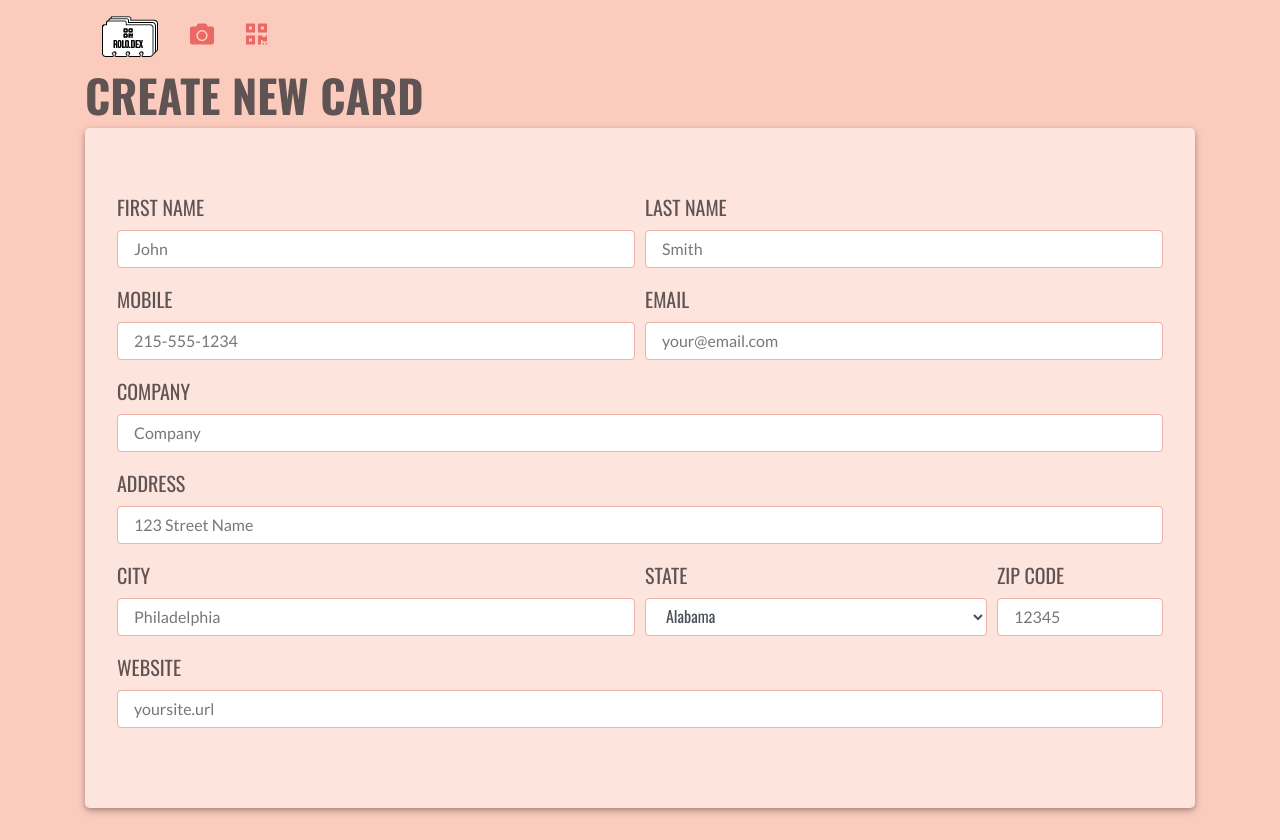
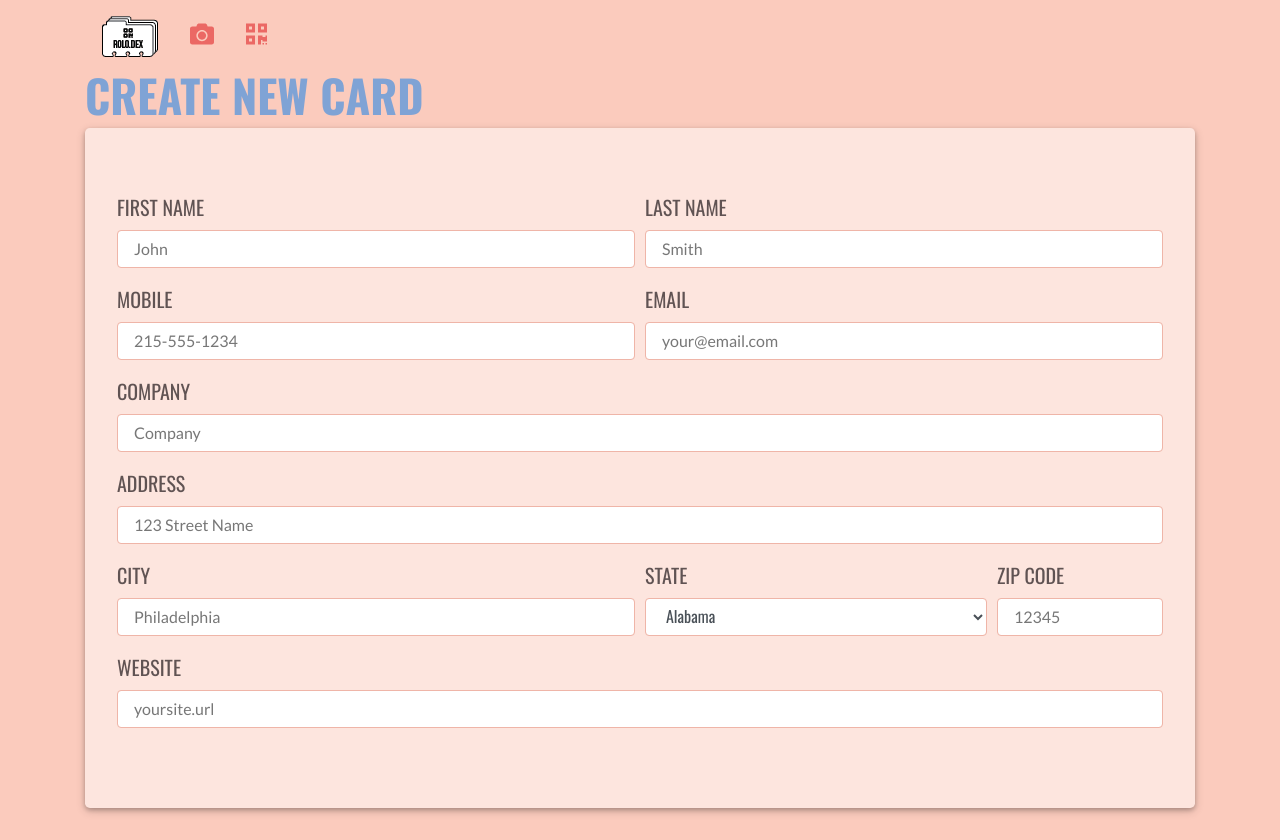
Before and after one commit to Sarfulah/Rolo.Dex, a React (Create React App) app in the folder client/: page /newCard in a window 1280 px wide. Built offline with nearby package versions, Linux system fonts and the light colour scheme; a web font is replaced by a local one.

Commit message:
colors linked with correct pages

```diff
--- a/client/src/pages/generate.js
+++ b/client/src/pages/generate.js
@@ -15,7 +15,7 @@ class Generate extends Component {
                 <Nav />
                 <div className="row">
                     <div className="col-md-12">
-                        <h1>CREATE NEW CARD</h1>
+                        <h1><span className="blue">CREATE NEW CARD</span></h1>
                     </div>
                 </div>
             <div>
--- a/client/src/pages/home.js
+++ b/client/src/pages/home.js
@@ -16,12 +16,12 @@ class Home extends Component {
                 <div className="jumbotron home">
                     <div className="row">
                         <div className="col-md-12 mb-5">
-                            <a href="/newCard"><Button className="btn btn-lg signupB ml-5 mr-5">CREATE NEW CARD</Button></a>
+                            <a href="/newCard"><Button className="btn btn-lg loginB ml-5 mr-5">CREATE NEW CARD</Button></a>
                         </div>
                     </div>
                     <div className="row">
                         <div className="col-md-12">
-                            <a href="/search"><Button className="btn btn-lg loginB ml-5 mr-5">SEARCH ROLO.DEX</Button></a>
+                            <a href="/search"><Button className="btn btn-lg signupB ml-5 mr-5">SEARCH ROLO.DEX</Button></a>
                         </div>
                     </div>
                 </div>
--- a/client/src/pages/loading.js
+++ b/client/src/pages/loading.js
@@ -119,7 +119,7 @@ class Rolodex extends Component {
                     <div className="modal-dialog" role="document">
                         <div className="modal-content">
                             <div className="modal-header">
-                                <h5 className="modal-title" id="exampleModalLabel">LOG IN</h5>
+                                <h5 className="modal-title" id="exampleModalLabel"><span className="blue">LOG IN</span></h5>
                                 <button type="button" className="close" data-dismiss="modal" aria-label="Close">
                                     <span aria-hidden="true">&times;</span>
                                 </button>
@@ -157,7 +157,7 @@ class Rolodex extends Component {
                     <div className="modal-dialog" role="document">
                         <div className="modal-content">
                             <div className="modal-header">
-                                <h5 className="modal-title" id="exampleModalLabel">SIGN UP</h5>
+                                <h5 className="modal-title" id="exampleModalLabel"><span className="green">SIGN UP</span></h5>
                                 <button type="button" className="close" data-dismiss="modal" aria-label="Close">
                                     <span aria-hidden="true">&times;</span>
                                 </button>
--- a/client/src/pages/search.js
+++ b/client/src/pages/search.js
@@ -15,7 +15,7 @@ class Search extends Component {
                 <Nav />
                 <div className="row">
                     <div className="col-md-12">
-                        <h1>SEARCH YOUR ROLO.DEX</h1>
+                        <h1><span className="green">SEARCH YOUR ROLO.DEX</span></h1>
                     </div>
                 </div>
                 <div className="row">
--- a/client/src/pages/style.css
+++ b/client/src/pages/style.css
@@ -69,4 +69,13 @@ border: 1px solid #EFB5A8;
 
 h5 {
     font-size: 35px;
+    text-align: center;
 }
+
+.blue {
+    color: #7FA3D5;
+}
+
+.green {
+    color: #038871
+}
```
